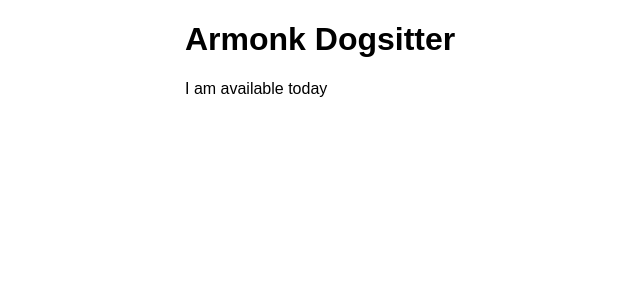
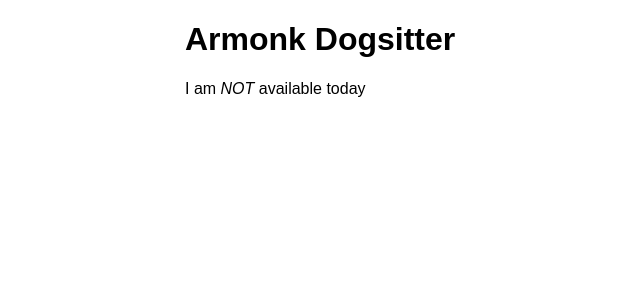
Before and after one commit to maxjacobson/dogsitter, a Jekyll site: the page built from index.html, in a window 1280 px wide. Shown: the top 300 px of the page, without its empty margins (155-795 px from the left). Built offline with Jekyll 4.4.1, drawn with Linux system fonts in a browser that asks for light colours.

Commit message:
make rendering conditional

```diff
--- /dev/null
+++ b/_data/properties.yml
@@ -0,0 +1 @@
+available: false
--- a/index.html
+++ b/index.html
@@ -4,4 +4,9 @@ layout: page
 
 <h1>{{ site.title }}</h1>
 
-<p>I am available today</p>
+
+{% if site.data.properties.available %}
+  <p>I am available today</p>
+{% else %}
+  <p>I am <em>NOT</em> available today</p>
+{% endif %}
```
